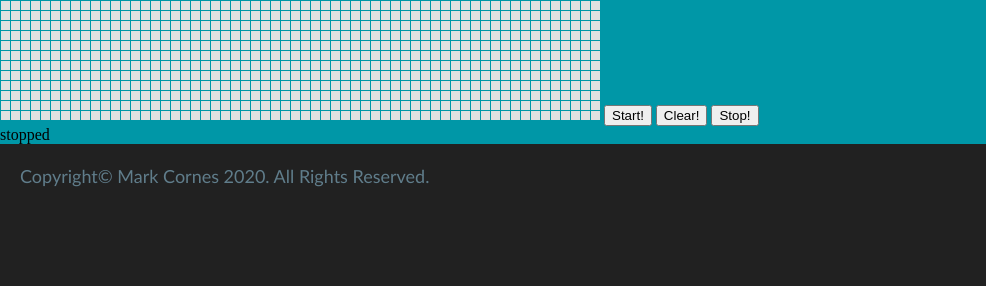
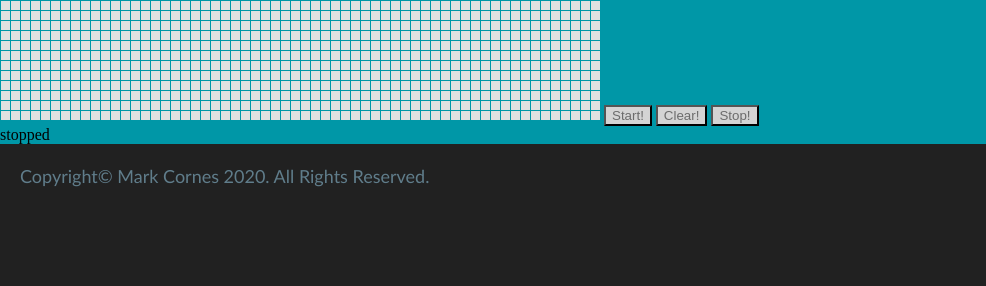
Before and after one commit to markcornes/Markaroni123.github.io, a plain HTML site: page CGOL/cgolmain.html in a window 1280 px wide. Shown: the part 500-786 px from the top of the page, 0-986 px from the left. Drawn offline with Linux system fonts and the light colour scheme.

Commit message:
Button looky nicey

```diff
--- a/CGOL/cgolmain.html
+++ b/CGOL/cgolmain.html
@@ -19,9 +19,9 @@
         </ul>
     </div>
     <canvas id="maincanvas">your browser does not support html5</canvas>
-    <button type="button" name="button" onclick="start()">Start!</button>
-    <button type="button" name="button" onclick="clearGrid()">Clear!</button>
-    <button type="button" name="button" onclick="stop()">Stop!</button>
+    <button type="button" class="cgol-button" onclick="start()">Start!</button>
+    <button type="button" class="cgol-button" onclick="clearGrid()">Clear!</button>
+    <button type="button" class="cgol-button" onclick="stop()">Stop!</button>
     <div id="runtext">
     </div>
     <script type="text/javascript" src="Grid.js"></script>
--- a/Style.css
+++ b/Style.css
@@ -208,3 +208,13 @@ h2 {
 .photo-gallery {
   display: grid;
 }
+
+.cgol-button {
+  background-color: #d4d4d4;
+  color: #6c6c6c;
+  transition-duration: 0.3s;
+}
+
+.cgol-button:hover {
+  background-color: #74dbef;
+}
```
